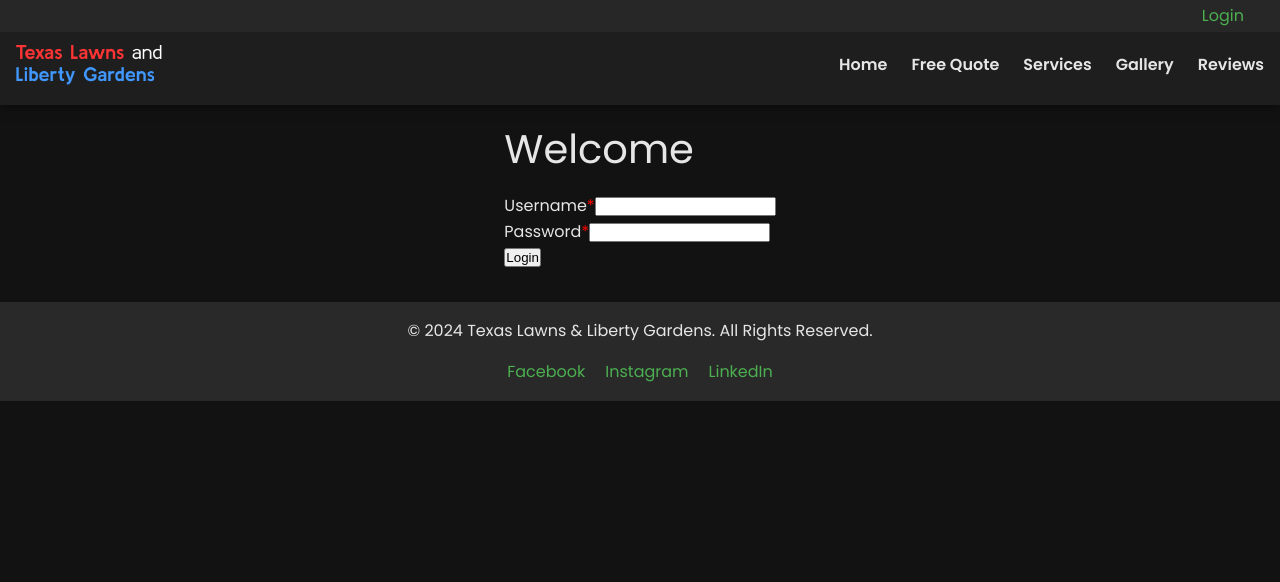
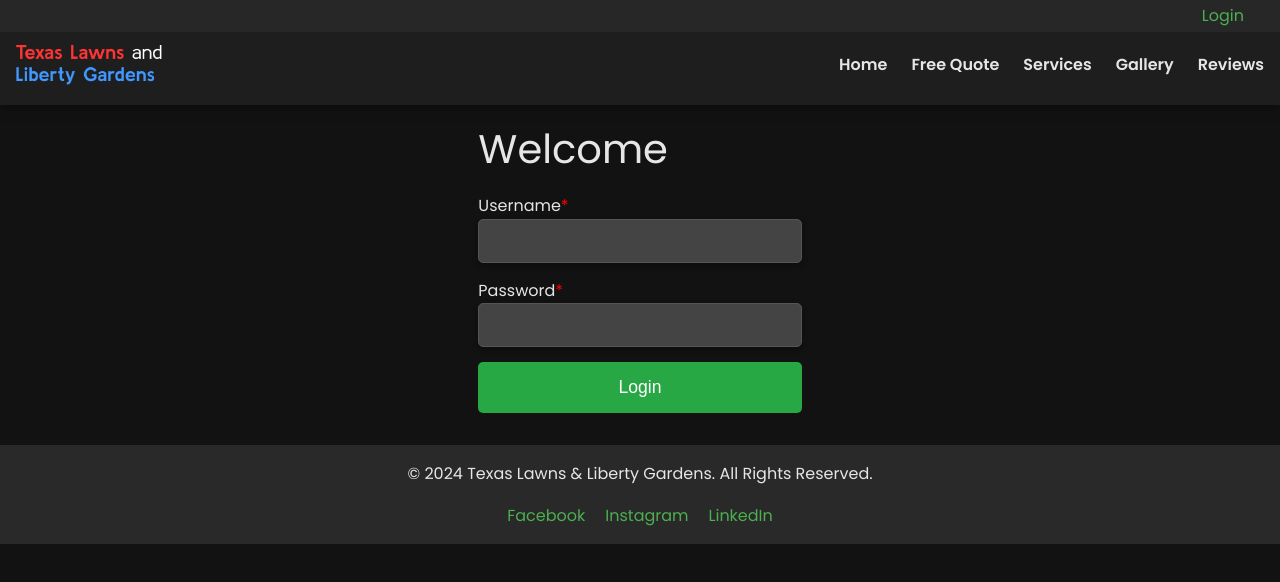
Before and after one commit to EstebanArriaga3/4375-team-6, a Vue app in the folder frontend/: page /login in a window 1280 px wide. Shown: the top 582 px of the page. Built offline with nearby package versions, Linux system fonts and the light colour scheme.

Commit message:
Transferred css styling to login page
copied from review page, to keep consistent styling for input text fields

```diff
--- a/frontend/src/views/login.vue
+++ b/frontend/src/views/login.vue
@@ -1,5 +1,5 @@
 <template>
-  <div>
+  <div class="login-field">
     <!--Header-->
     <h1 class="font-bold text-4xl text-red-700 tracking-widest text-center mt-10">Welcome</h1>
       <!--Form-->
@@ -9,7 +9,7 @@
             <span class="text-gray-700">Username</span>
             <span style="color: #ff0000">*</span>
             <input type="text"
-              class="w-full rounded-md border-gray-300 shadow-sm focus:border-indigo-300 focus:ring focus:ring-indigo-200 focus:ring-opacity-50"
+              class=""
               placeholder v-model="username" />
           </label>
         </div>
@@ -18,13 +18,13 @@
             <span class="text-gray-700">Password</span>
             <span style="color: #ff0000">*</span>
             <input type="password"
-              class="w-full rounded-md border-gray-300 shadow-sm focus:border-indigo-300 focus:ring focus:ring-indigo-200 focus:ring-opacity-50"
+              class=""
               placeholder v-model="password" />
           </label>
         </div>
         <!--Login button-->
         <div class="flex justify-center mt-10">
-          <button class="bg-red-700 text-white rounded" type="submit" @click="login(username, password)">Login</button>
+          <button class="" type="submit" @click="login(username, password)">Login</button>
         </div>
       </form>
     </div>
@@ -61,3 +61,41 @@ const login = () => {
   }
 };
 </script>
+
+<style scoped>
+.login-field input,
+.login-field textarea,
+.login-field select {
+    width: 100%;
+    padding: 12px;
+    margin-bottom: 15px;
+    border: 1px solid #555;
+    border-radius: 5px;
+    font-size: 1rem;
+    background-color: #444;
+    color: #fff;
+    box-shadow: 0 3px 6px rgba(0, 0, 0, 0.3);
+}
+
+.login-field input::placeholder,
+.login-field textarea::placeholder {
+    color: #888;
+}
+
+.login-field button {
+    display: block;
+    width: 100%;
+    padding: 15px;
+    background-color: #28a745;
+    color: white;
+    border: none;
+    border-radius: 5px;
+    font-size: 1.1rem;
+    cursor: pointer;
+    transition: background-color 0.3s ease;
+}
+
+.login-field button:hover {
+    background-color: #218838;
+}
+</style>
```
